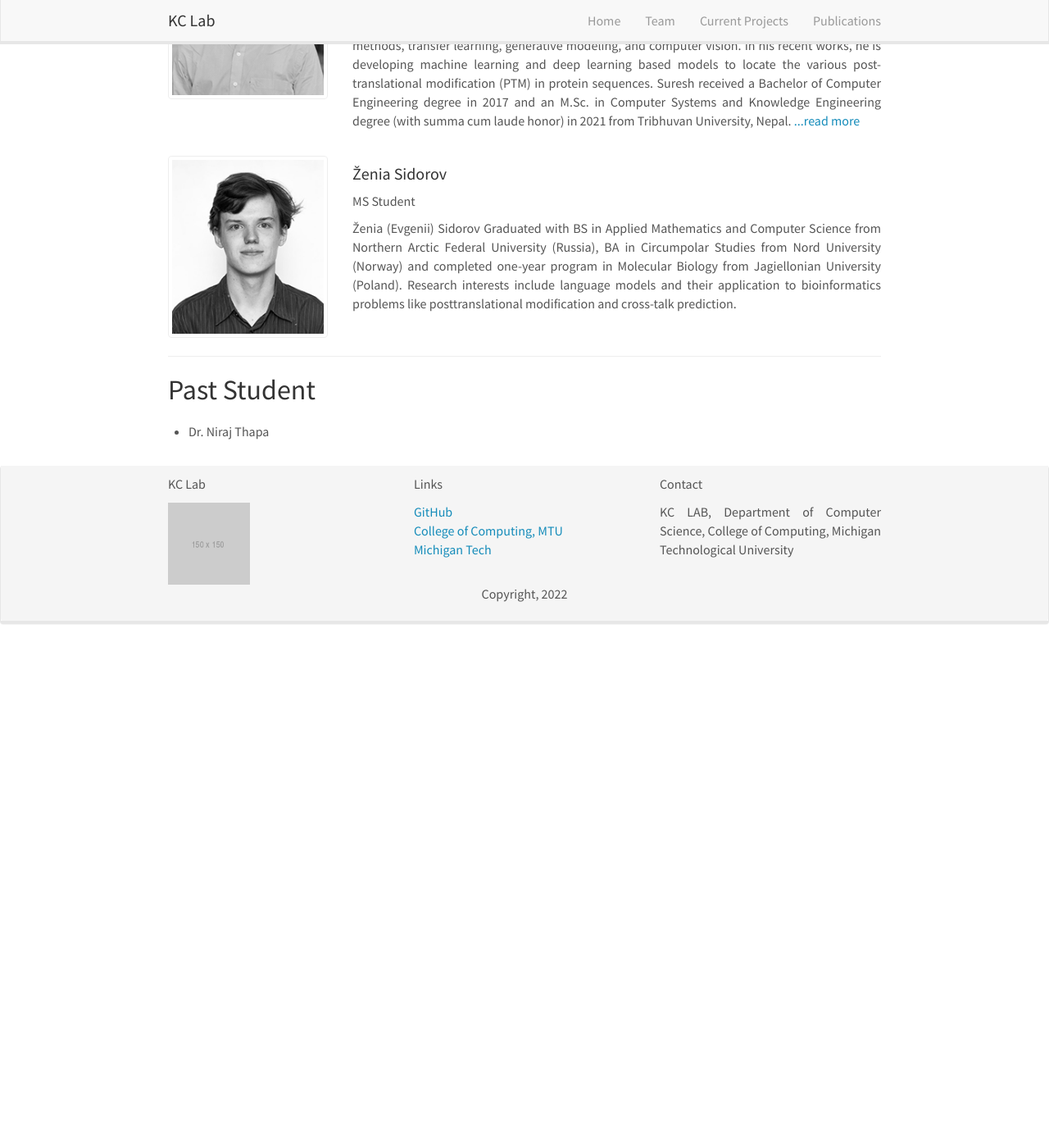
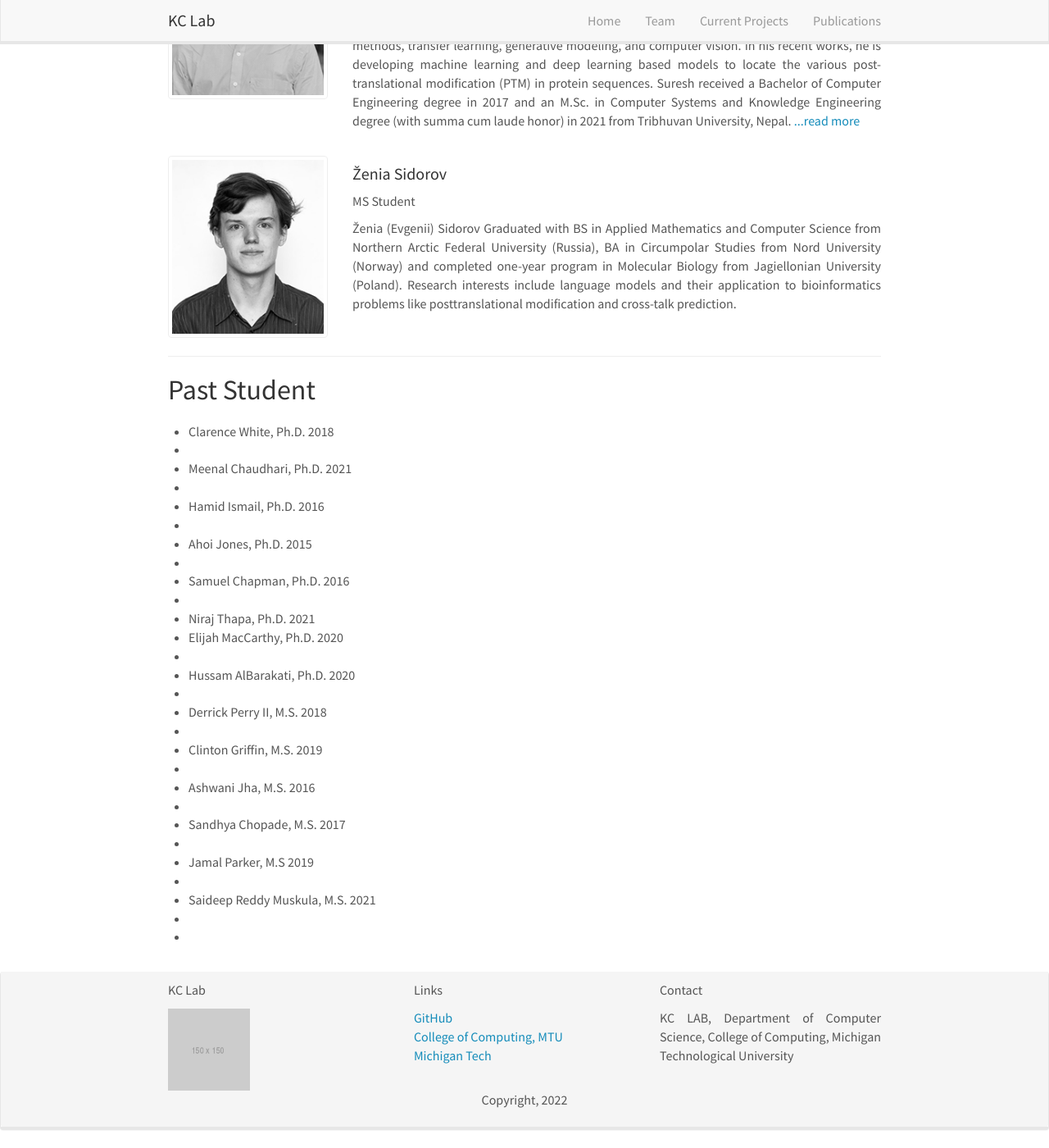
Before and after one commit to pawelparker/KCLabMTU.github.io, a Jekyll site: the page built from _pages/team/index.html, in a window 1280 px wide and 1400 px high, scrolled down 2702 px. Shown: the whole window at 82% size. Built offline with Jekyll 4.4.1, drawn with Linux system fonts in a browser that asks for light colours; nearby versions of some CDN libraries; before the commit the page ends 3485 px from its top, so only the background shows below that.

Commit message:
Update index.html

```diff
--- a/_pages/team/index.html
+++ b/_pages/team/index.html
@@ -262,7 +262,22 @@ He also has several years of experience as a software engineer in the software d
 <div class="card team-member-card">
     <div class="row mt-3">
         <ul>
-            <li>Dr. Niraj Thapa</li>
+            <li>Clarence White, Ph.D. 2018<li>
+            <li>Meenal Chaudhari, Ph.D. 2021<li>
+            <li>Hamid Ismail, Ph.D. 2016<li>
+            <li>Ahoi Jones, Ph.D. 2015<li>
+            <li>Samuel Chapman, Ph.D. 2016<li>
+            <li>Niraj Thapa, Ph.D. 2021</li>
+            <li>Elijah MacCarthy, Ph.D. 2020<li>
+            <li>Hussam AlBarakati, Ph.D. 2020<li>
+            <li>Derrick Perry II, M.S. 2018<li>
+            <li>Clinton Griffin, M.S. 2019<li>
+            <li>Ashwani Jha, M.S. 2016<li>
+            <li>Sandhya Chopade, M.S. 2017<li>
+            <li>Jamal Parker, M.S 2019<li>
+            <li>Saideep Reddy Muskula, M.S. 2021<li>
+            <li>
+
         </ul>
     </div>
 </div>
```
